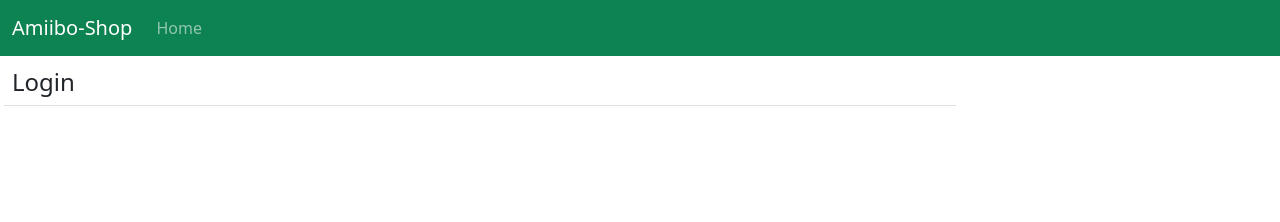
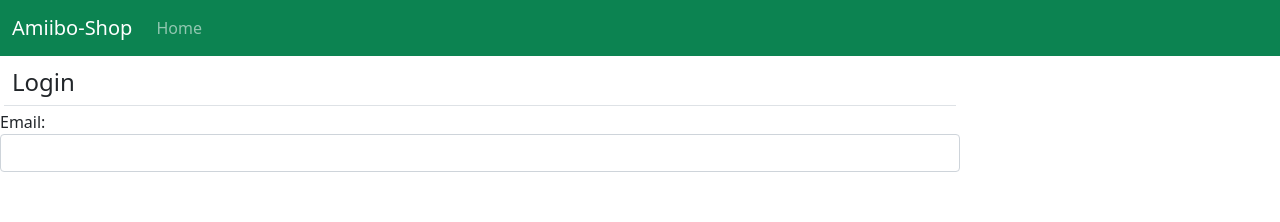
Before and after one commit to pablo-quezada/amiibo-app, a React (Create React App) app: page / in a window 1280 px wide. Shown: the top 222 px of the page. Built offline with nearby package versions, Linux system fonts and the light colour scheme.

Commit message:
Add form-group Email to Login.jsx

```diff
--- a/src/Login.jsx
+++ b/src/Login.jsx
@@ -4,6 +4,11 @@
     render () {
         return (<div className="col-lg-9">
             <h4 className="m-1 p-2 border-bottom">Login</h4>
+
+            <div className="form-group form-row">
+                <label className="col-lg-4">Email:</label>
+                <input type="text" className="form-control" />
+            </div>
         </div>
         );
     }
```
